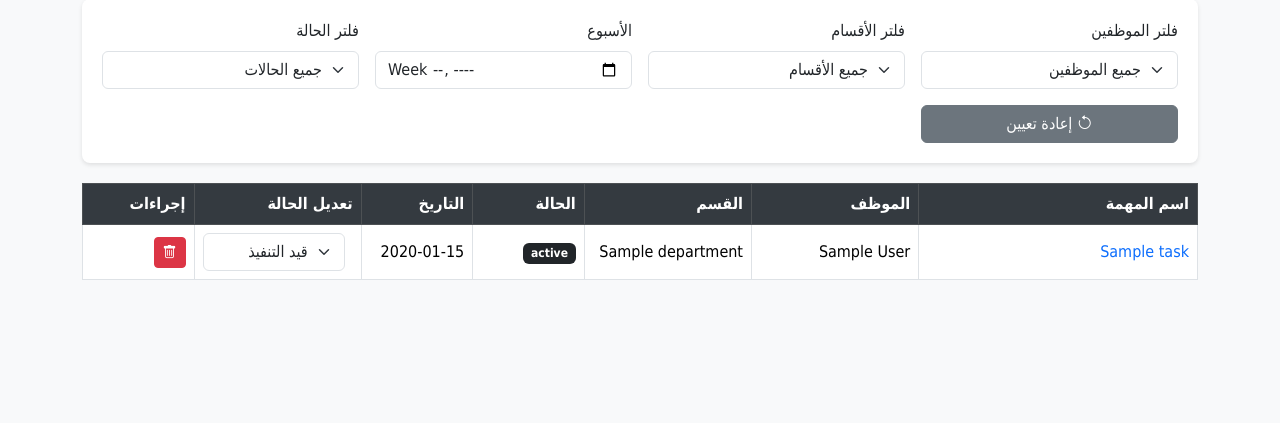
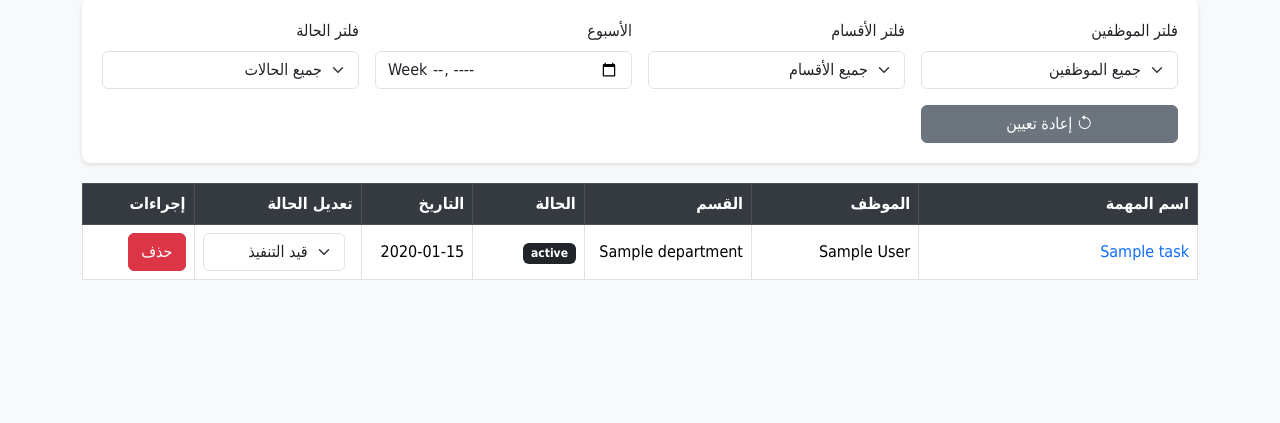
Before and after one commit to MhedyAlkhaldi/todo-app, a Flask app: page /dashboard in a window 1280 px wide. Shown: the part 147-570 px from the top of the page. Run offline with Flask 3, Linux system fonts and the light colour scheme; a user stored in the database is signed in; tables that the repository leaves empty hold one stand-in row (values such as "Sample post"); some libraries are stand-ins or nearby versions.

Commit message:
تحديث 504

```diff
--- a/app.py
+++ b/app.py
@@ -362,17 +362,23 @@ def update_status(task_id):
 @app.route('/delete_task/<int:task_id>', methods=['POST'])
 @login_required
 def delete_task(task_id):
-    task = Task.query.get_or_404(task_id)
+    try:
+        task = Task.query.get_or_404(task_id)
 
-    # السماح بالحذف فقط للمسؤول أو المدير أو منشئ المهمة
-    if current_user.role not in ['admin', 'manager'] and task.user_id != current_user.id:
-        flash('ليس لديك صلاحية لحذف هذه المهمة', 'danger')
+        # التحقق من الصلاحيات باستخدام employee_id بدلاً من user_id
+        if not (current_user.role in ['admin', 'manager'] or task.employee_id == current_user.id):
+            flash('ليس لديك صلاحية لحذف هذه المهمة', 'danger')
+            return redirect(url_for('dashboard'))
+
+        db.session.delete(task)
+        db.session.commit()
+        flash('تم حذف المهمة بنجاح', 'success')
         return redirect(url_for('dashboard'))
 
-    db.session.delete(task)
-    db.session.commit()
-    flash('تم حذف المهمة بنجاح', 'success')
-    return redirect(url_for('dashboard'))
+    except Exception as e:
+        db.session.rollback()
+        flash(f'حدث خطأ أثناء الحذف: {str(e)}', 'danger')
+        return redirect(url_for('dashboard'))
 
 
 @app.route('/task/<int:task_id>')
--- a/templates/dashboard.html
+++ b/templates/dashboard.html
@@ -263,13 +263,12 @@
                                     <i class="bi bi-chat-left-text"></i>
                                 </button>
                                 {% endif %}
-                                <form action="{{ url_for('delete_task', task_id=task.id) }}" method="POST" style="display: inline;">
-                                    <input type="hidden" name="csrf_token" value="{{ csrf_token() }}">
-                                    <button type="submit" class="btn btn-sm btn-danger"
-                                            onclick="return confirm('هل أنت متأكد من حذف هذه المهمة؟')">
-                                        <i class="bi bi-trash"></i>
-                                    </button>
-                                </form>
+                                <form action="{{ url_for('delete_task', task_id=task.id) }}" method="POST">
+                                <input type="hidden" name="csrf_token" value="{{ csrf_token() }}">
+                                <button type="submit" class="btn btn-danger" onclick="return confirm('هل أنت متأكد؟')">
+                                    حذف
+                                </button>
+                            </form>
                             </div>
                         </td>
                     </tr>
```
